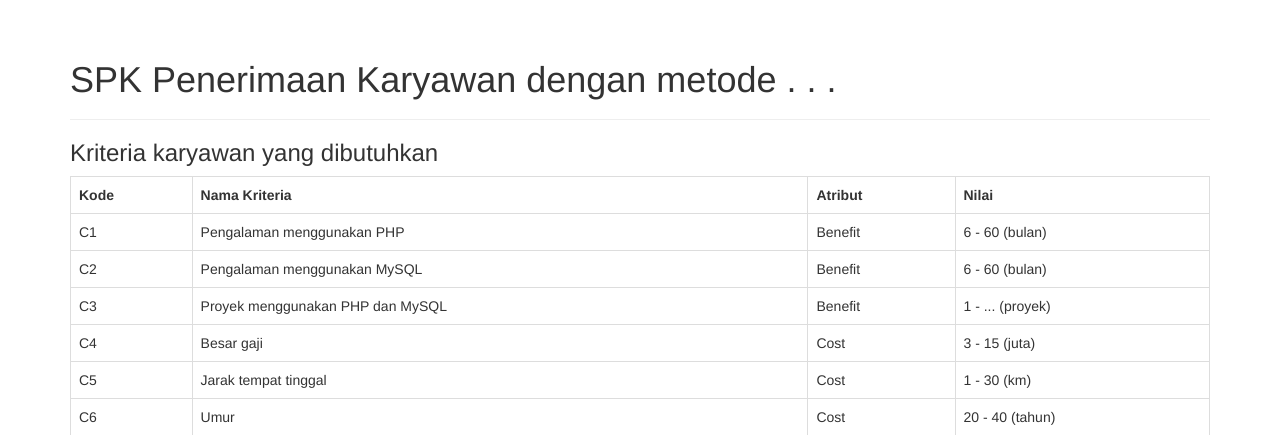
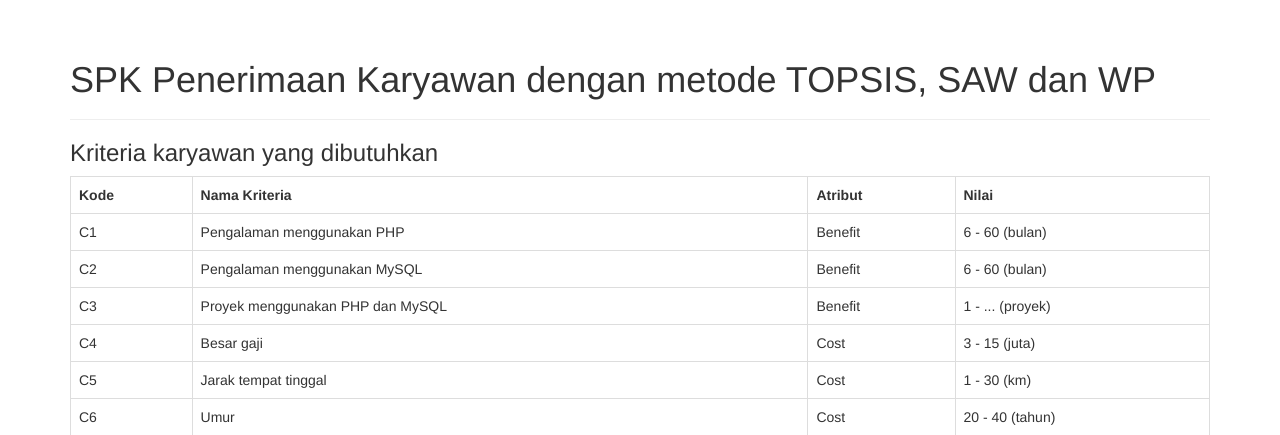
Before and after one commit to dylansanjaya/Sistem-Pendukung-Keputusan-Decision-Support-System-Dengan-3-Metode-TOPSIS-SAW-dan-WP, a PHP site: page / in a window 1280 px wide. Shown: the part 52-487 px from the top of the page. Run offline with PHP 8.4, Linux system fonts and the light colour scheme; a user stored in the database is signed in.

Commit message:
Update Index and Adding Folders

```diff
--- a/index.php
+++ b/index.php
@@ -11,7 +11,7 @@ include './includes/header.php';
 
 <div class="col-md-12">
     <div class="page-header">
-        <h1>SPK Penerimaan Karyawan dengan metode . . .</h1>
+        <h1>SPK Penerimaan Karyawan dengan metode TOPSIS, SAW dan WP</h1>
     </div>
     <h3>Kriteria karyawan yang dibutuhkan</h3>
     <table class="table table-bordered">
```
